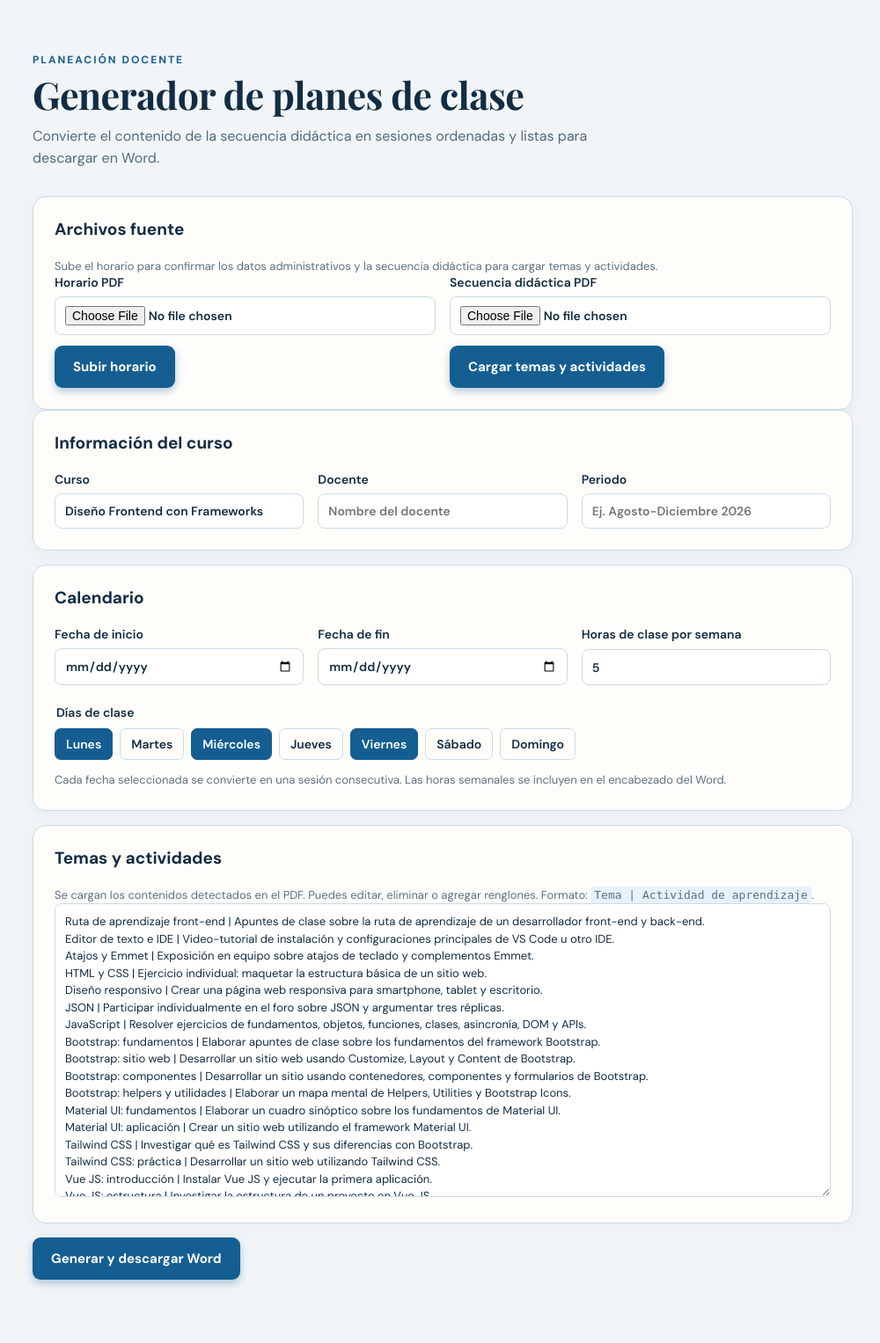
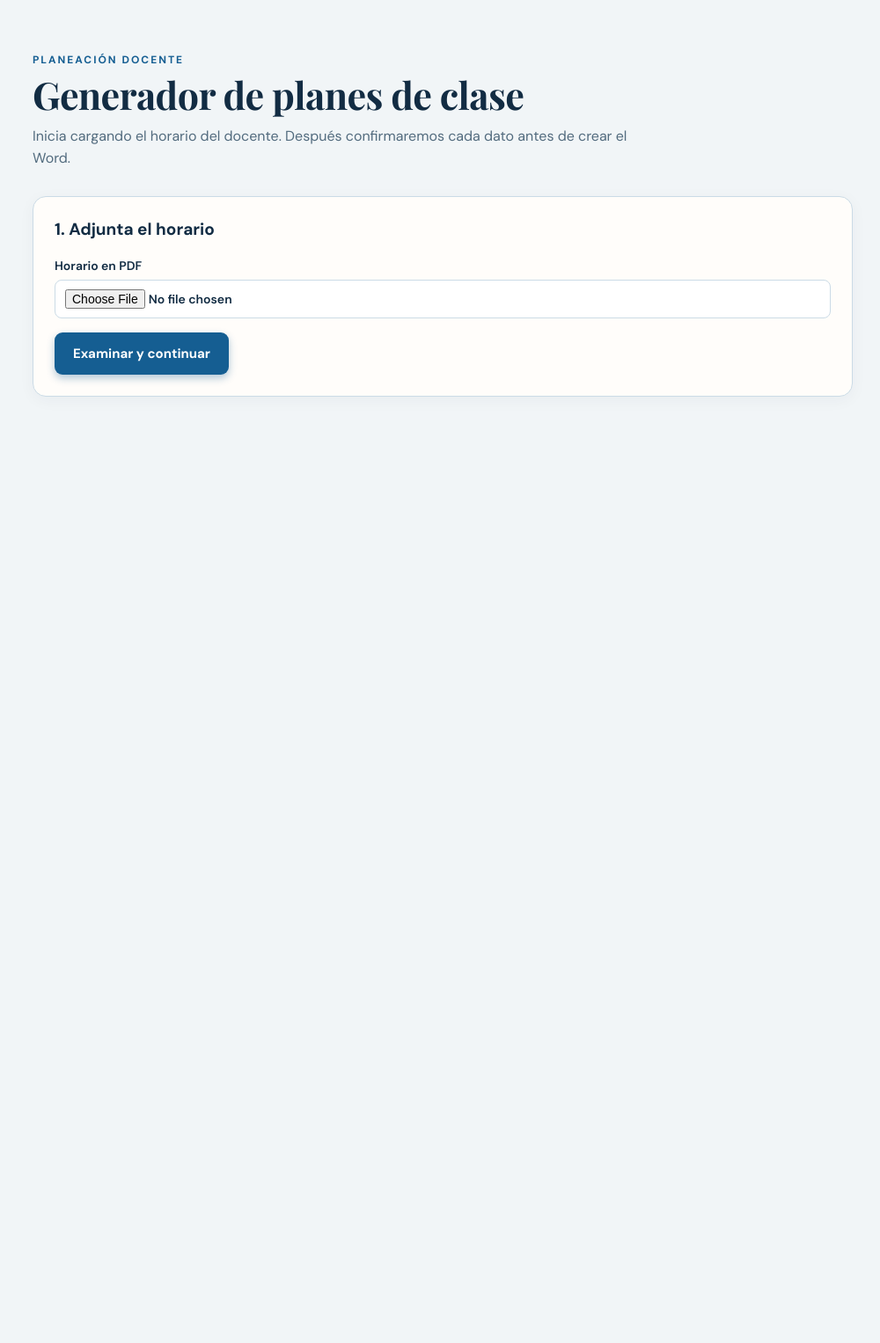
Before and after one commit to allanz1221/generadorplanes, a Flask app: page / in a window 1280 px wide. Shown: the whole page at 88% size, without its empty margins (137-1137 px from the left). After the commit the page ends 451 px from the top, so only its background shows below. Run offline with Flask 3, Linux system fonts and the light colour scheme.

Commit message:
feat: add new feature

```diff
--- a/app.py
+++ b/app.py
@@ -4,9 +4,13 @@ from datetime import date, datetime, timedelta
 from io import BytesIO
 import re
 import json
+import shutil
+import tempfile
+from pathlib import Path
 
 from flask import Flask, render_template, request, send_file, redirect, url_for, session
 import pdfplumber
+import win32com.client
 from docx import Document
 from docx.enum.table import WD_CELL_VERTICAL_ALIGNMENT
 from docx.enum.text import WD_ALIGN_PARAGRAPH
@@ -17,6 +21,11 @@ from docx.shared import Cm, Pt, RGBColor
 app = Flask(__name__)
 app.config["SECRET_KEY"] = "generador-planes-local-2026"
 app.config["MAX_CONTENT_LENGTH"] = 12 * 1024 * 1024
+BASE_DIR = Path(__file__).resolve().parent
+TEMPLATE_CANDIDATES = [
+    Path(r"C:\Users\PC\Desktop\2026-2\FormatoPlanClaseP11-F03.doc"),
+    BASE_DIR / "FormatoPlanClaseP11-F03.doc",
+]
 DAY_NAMES = ["Lunes", "Martes", "Miércoles", "Jueves", "Viernes", "Sábado", "Domingo"]
 
 # Síntesis de los contenidos y actividades del PDF proporcionado.
@@ -148,6 +157,51 @@ def make_docx(course: str, teacher: str, semester: str, hours: str, sessions: li
     return output
 
 
+def make_template_docx(teacher: str, chief: str, sessions: list[dict]) -> BytesIO:
+    """Llena la plantilla Word original sin alterar el archivo fuente."""
+    template = next((path for path in TEMPLATE_CANDIDATES if path.exists()), None)
+    if not template:
+        raise FileNotFoundError("No se encontró la plantilla FormatoPlanClaseP11-F03.doc")
+    with tempfile.TemporaryDirectory() as tmp:
+        work = Path(tmp) / "plan_base.doc"
+        output = Path(tmp) / "plan_de_clase.docx"
+        shutil.copy2(template, work)
+        word = win32com.client.DispatchEx("Word.Application")
+        word.Visible = False
+        word.DisplayAlerts = 0
+        document = None
+        try:
+            document = word.Documents.Open(str(work), ReadOnly=False, AddToRecentFiles=False)
+            rows_by_element = {element: 3 for element in range(1, 5)}
+            for session_data in sessions:
+                element = session_data["element"]
+                if element not in rows_by_element or element > document.Tables.Count:
+                    continue
+                table = document.Tables.Item(element)
+                row = rows_by_element[element]
+                while row > table.Rows.Count:
+                    table.Rows.Add()
+                values = [str(session_data["number"]), session_data["date"], session_data["topic"], session_data["activity"]]
+                for column, value in enumerate(values, 1):
+                    table.Cell(row, column).Range.Text = value
+                rows_by_element[element] += 1
+            for element in range(1, min(4, document.Tables.Count) + 1):
+                document.Tables.Item(element).Cell(2, 1).Range.Text = f"ELEMENTO {element}:"
+            finder = document.Content.Find
+            finder.ClearFormatting()
+            finder.Replacement.ClearFormatting()
+            finder.Execute(FindText="XXXXXXXXX", ReplaceWith=teacher or "", Replace=2)
+            finder.Execute(FindText="XXXXXXXX", ReplaceWith=chief or "", Replace=2)
+            document.SaveAs2(str(output), 16)
+            document.Close(False)
+            document = None
+        finally:
+            if document is not None:
+                document.Close(False)
+            word.Quit()
+        return BytesIO(output.read_bytes())
+
+
 def extract_schedule(upload) -> dict:
     """Extrae campos administrativos y materias de un horario institucional en PDF."""
     with pdfplumber.open(BytesIO(upload.read())) as pdf:
@@ -209,8 +263,7 @@ app.add_template_filter(spanish_date_to_input, "date_input")
 
 @app.get("/")
 def index():
-    catalog = session.get("catalog", "\n".join(f"{topic} | {activity}" for topic, activity in ACTIVITIES))
-    return render_template("index.html", catalog=catalog, days=enumerate(DAY_NAMES), prefill=session.get("prefill", {}), extracted=bool(session.get("catalog")))
+    return render_template("index.html")
 
 
 @app.post("/subir-horario")
@@ -222,7 +275,8 @@ def upload_schedule():
         data = extract_schedule(upload)
     except Exception:
         return "No fue posible leer el horario. Verifica que sea un PDF válido.", 400
-    return render_template("confirmar.html", data=data)
+    session["schedule_data"] = data
+    return render_template("secuencia.html", data=data)
 
 
 @app.post("/subir-secuencia")
@@ -236,8 +290,11 @@ def upload_syllabus():
         return "No fue posible leer la secuencia didáctica. Verifica que sea un PDF válido.", 400
     if not activities:
         return "No se detectaron elementos de competencia ni actividades en el PDF.", 400
-    session["catalog"] = "\n".join(f"{topic} | {activity}" for topic, activity in activities)
-    return redirect(url_for("index"))
+    data = session.get("schedule_data")
+    if not data:
+        return redirect(url_for("index"))
+    catalog = "\n".join(f"{topic} | {activity}" for topic, activity in activities)
+    return render_template("confirmar.html", data=data, catalog=catalog)
 
 
 @app.post("/usar-horario")
@@ -270,7 +327,13 @@ def generate():
         return "No hay clases en los días seleccionados dentro de ese periodo.", 400
     activities = clean_activities(request.form.get("activities", ""))
     sessions = [{"number": index, "date": class_date.strftime("%d/%m/%Y"), "topic": activities[(index - 1) % len(activities)][0], "activity": activities[(index - 1) % len(activities)][1]} for index, class_date in enumerate(class_dates, 1)]
-    docx = make_docx(request.form.get("course", ""), request.form.get("teacher", ""), request.form.get("semester", ""), request.form.get("weekly_hours", ""), sessions)
+    for session_data in sessions:
+        match = re.match(r"EC\s*(\d+)", session_data["activity"], re.I)
+        session_data["element"] = int(match.group(1)) if match else 1
+    try:
+        docx = make_template_docx(request.form.get("teacher", ""), request.form.get("chief", ""), sessions)
+    except Exception as exc:
+        return f"No fue posible generar el documento desde la plantilla: {exc}", 500
     name = re.sub(r"[^A-Za-z0-9_-]+", "_", request.form.get("course", "plan_clase")).strip("_") or "plan_clase"
     return send_file(docx, as_attachment=True, download_name=f"{name}_plan_de_clase.docx", mimetype="application/vnd.openxmlformats-officedocument.wordprocessingml.document")
 
--- a/requirements.txt
+++ b/requirements.txt
@@ -1,3 +1,4 @@
 Flask==3.1.3
 python-docx==1.2.0
 pdfplumber==0.11.9
+pywin32==312
--- a/templates/index.html
+++ b/templates/index.html
@@ -1,7 +1,2 @@
-<!doctype html>
-<html lang="es"><head><meta charset="utf-8"><meta name="viewport" content="width=device-width, initial-scale=1"><title>Generador de planes de clase</title><link rel="stylesheet" href="{{ url_for('static', filename='style.css') }}"></head>
-<body><main class="shell"><header><span class="eyebrow">Planeación docente</span><h1>Generador de planes de clase</h1><p>Convierte el contenido de la secuencia didáctica en sesiones ordenadas y listas para descargar en Word.</p></header>
-<section class="card upload"><h2>Archivos fuente</h2><p class="hint">Sube el horario para confirmar los datos administrativos y la secuencia didáctica para cargar temas y actividades.</p><div class="source-grid"><form action="{{ url_for('upload_schedule') }}" method="post" enctype="multipart/form-data"><label>Horario PDF<input type="file" name="schedule" accept="application/pdf" required></label><button type="submit">Subir horario</button></form><form action="{{ url_for('upload_syllabus') }}" method="post" enctype="multipart/form-data"><label>Secuencia didáctica PDF<input type="file" name="syllabus" accept="application/pdf" required></label><button type="submit">Cargar temas y actividades</button></form></div>{% if extracted %}<p class="success">La secuencia didáctica ya fue leída. Revisa el catálogo antes de generar el Word.</p>{% endif %}</section>
-<form action="{{ url_for('generate') }}" method="post"><section class="card"><h2>Información del curso</h2><div class="grid three"><label>Curso<input name="course" value="{{ prefill.get('course', 'Diseño Frontend con Frameworks') }}" required></label><label>Docente<input name="teacher" value="{{ prefill.get('teacher', '') }}" placeholder="Nombre del docente"></label><label>Periodo<input name="semester" placeholder="Ej. Agosto-Diciembre 2026"></label></div></section>
-<section class="card"><h2>Calendario</h2><div class="grid three"><label>Fecha de inicio<input type="date" name="start_date" value="{{ prefill.get('start_date', '') }}" required></label><label>Fecha de fin<input type="date" name="end_date" value="{{ prefill.get('end_date', '') }}" required></label><label>Horas de clase por semana<input type="number" name="weekly_hours" min="1" max="60" value="{{ prefill.get('weekly_hours', '5') }}" required></label></div><fieldset><legend>Días de clase</legend><div class="days">{% for index, day in days %}<label class="day"><input type="checkbox" name="days" value="{{ index }}" {% if index in prefill.get('selected_days', [0,2,4]) %}checked{% endif %}><span>{{ day }}</span></label>{% endfor %}</div></fieldset><p class="hint">Cada fecha seleccionada se convierte en una sesión consecutiva. Las horas semanales se incluyen en el encabezado del Word.</p></section>
-<section class="card"><h2>Temas y actividades</h2><p class="hint">Se cargan los contenidos detectados en el PDF. Puedes editar, eliminar o agregar renglones. Formato: <code>Tema | Actividad de aprendizaje</code>.</p><textarea name="activities" rows="16">{{ catalog }}</textarea></section><button type="submit">Generar y descargar Word</button></form></main></body></html>
+<!doctype html><html lang="es"><head><meta charset="utf-8"><meta name="viewport" content="width=device-width, initial-scale=1"><title>Generador de planes de clase</title><link rel="stylesheet" href="{{ url_for('static', filename='style.css') }}"></head>
+<body><main class="shell landing"><header><span class="eyebrow">Planeación docente</span><h1>Generador de planes de clase</h1><p>Inicia cargando el horario del docente. Después confirmaremos cada dato antes de crear el Word.</p></header><section class="card start-card"><h2>1. Adjunta el horario</h2><form action="{{ url_for('upload_schedule') }}" method="post" enctype="multipart/form-data"><label class="file-label"><span>Horario en PDF</span><input type="file" name="schedule" accept="application/pdf" required></label><button type="submit">Examinar y continuar</button></form></section></main></body></html>
--- /dev/null
+++ b/templates/secuencia.html
@@ -0,0 +1,2 @@
+<!doctype html><html lang="es"><head><meta charset="utf-8"><meta name="viewport" content="width=device-width, initial-scale=1"><title>Adjuntar secuencia didáctica</title><link rel="stylesheet" href="{{ url_for('static', filename='style.css') }}"></head>
+<body><main class="shell landing"><header><span class="eyebrow">Horario recibido</span><h1>Ahora adjunta la secuencia didáctica</h1><p>Se detectó el horario de <strong>{{ data.professor }}</strong>. El siguiente PDF aporta los elementos de competencia, temas y actividades.</p></header><section class="card start-card"><h2>2. Adjunta la secuencia</h2><form action="{{ url_for('upload_syllabus') }}" method="post" enctype="multipart/form-data"><label class="file-label"><span>Secuencia didáctica en PDF</span><input type="file" name="syllabus" accept="application/pdf" required></label><button type="submit">Examinar y continuar</button></form></section></main></body></html>
```
Also changed, not shown: templates/confirmar.html (+2 -2 lines).
